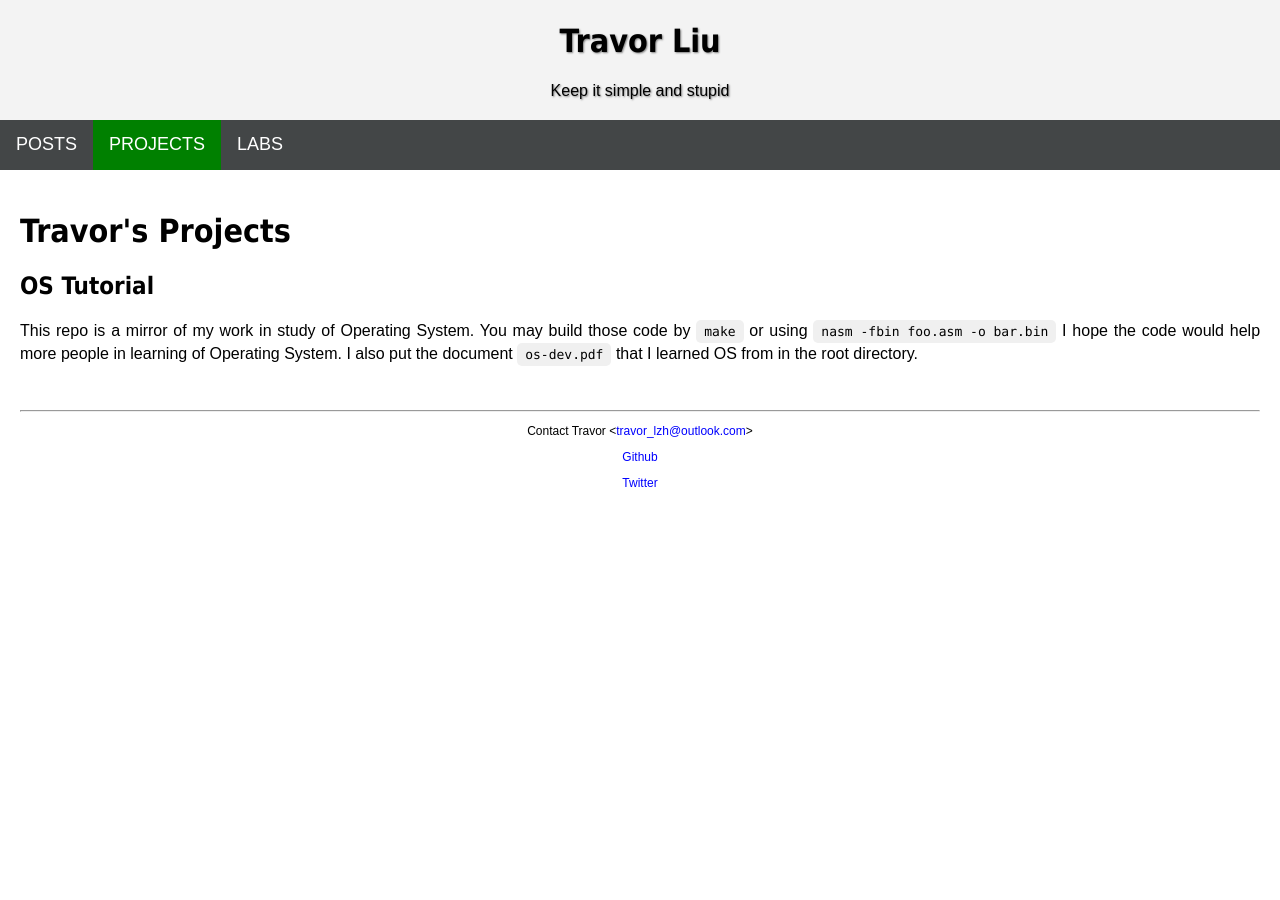
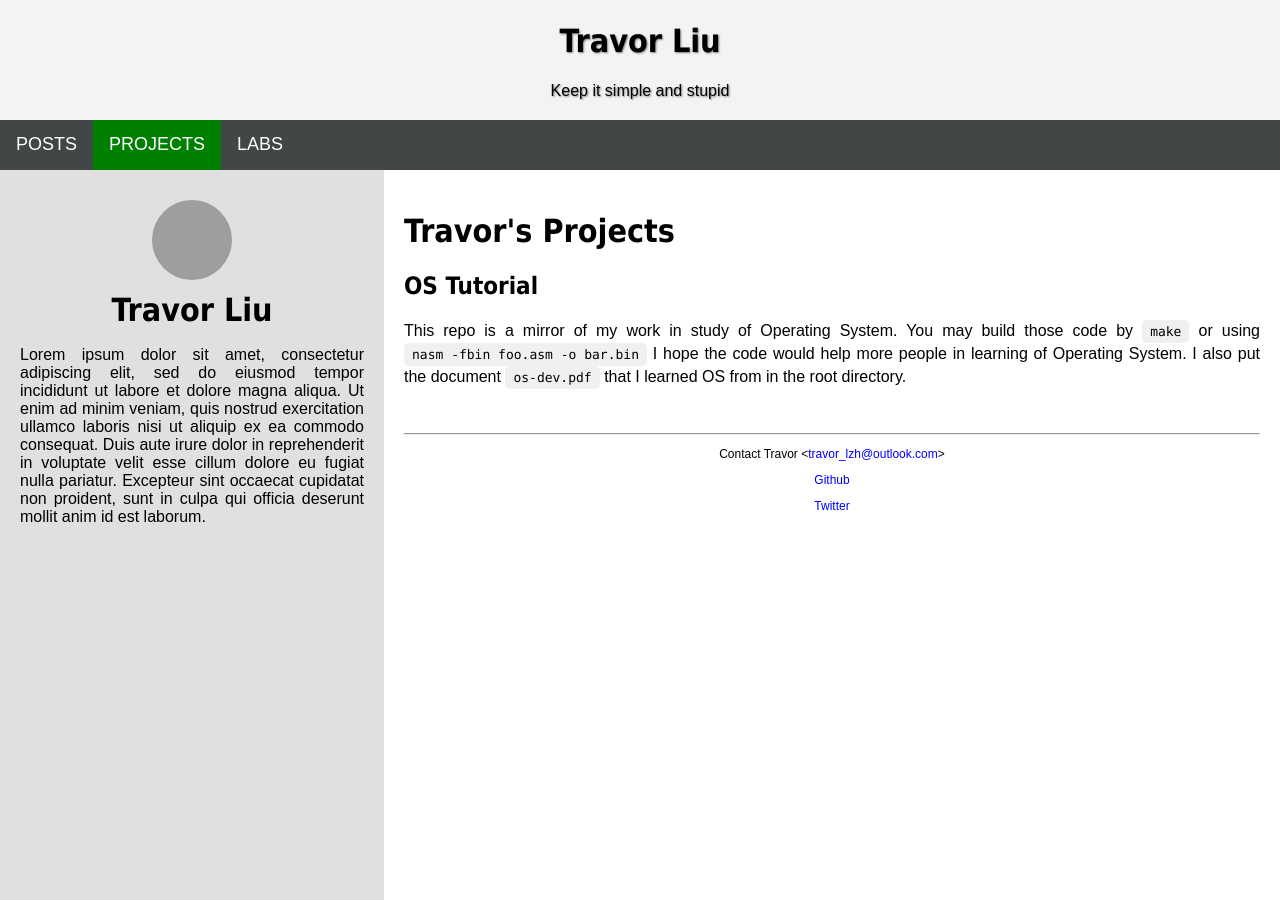
Before and after one commit to TravorLZH/travorlzh.github.io-old, a Jekyll site: the page built from projects.html, in a window 1280 px wide. Built offline with Jekyll 4.4.1, drawn with Linux system fonts in a browser that asks for light colours; grey boxes are pictures that could not be loaded.

Commit message:
Improved layout for desktop

```diff
--- a/_layouts/modern.html
+++ b/_layouts/modern.html
@@ -51,6 +63,13 @@
 			<a class="nav-btn hide-on-small" href="/labs.html">LABS</a>
 			<a class="nav-btn nav-menu hide-on-large" style="float: right;" href="/home.html"><i class="fa fa-home"></i></a>
 		</div>
+		<div id="sidebar" class="sidebar">
+			<img class="circle" style="position: absolute; left: 50%; margin-left: -40px; top: 30px;" width="80" height="80" src="https://avatars.githubusercontent.com/TravorLZH"/>
+			<h1>Travor Liu</h1>
+			<div id="bar-content">
+				<p>Lorem ipsum dolor sit amet, consectetur adipiscing elit, sed do eiusmod tempor incididunt ut labore et dolore magna aliqua. Ut enim ad minim veniam, quis nostrud exercitation ullamco laboris nisi ut aliquip ex ea commodo consequat. Duis aute irure dolor in reprehenderit in voluptate velit esse cillum dolore eu fugiat nulla pariatur. Excepteur sint occaecat cupidatat non proident, sunt in culpa qui officia deserunt mollit anim id est laborum.</p>
+			</div>
+		</div>
 		<div id="main" class="t-body">
 			<div class="content">
 				<h1>{{page.mtitle}}</h1>
--- a/assets/css/custom.css
+++ b/assets/css/custom.css
@@ -32,3 +32,9 @@
 .content img{
 	width: 100%;
 }
+
+@media only screen and (min-width: 420px){
+	.content img{
+		max-width: 100%;
+	}
+}
--- a/assets/css/main.css
+++ b/assets/css/main.css
@@ -25,8 +25,44 @@ h3 a{
 .t-body{
 	width: 100%;
 }
+.sidebar{
+	width: 25%;
+}
 .content{
 	text-align: justify;
 	margin: 20px;
 	padding-top: 1px;
 }
+@media only screen and (max-width: 420px) {
+	.sidebar{
+		display: none;
+	}
+}
+@media only screen and (min-width: 420px) {
+	.t-body{
+		position: absolute;
+		left: 30%;
+		width: 70%;
+	}
+	.sidebar{
+		text-align: center;
+		display: bloack;
+		position: fixed;
+		top: 170px;
+		width: 30%;
+		bottom: 0px;
+		background-color: #E0E0E0;
+	}
+	.sidebar h1{
+		text-align: center;
+		position: absolute;
+		width: 100%;
+		top: 100px;
+	}
+	.sidebar #bar-content{
+		position: absolute;
+		text-align: justify;
+		top: 160px;
+		margin: 0px 20px;
+	}
+}
```
Also changed, not shown: other parts of _layouts/modern.html (+12 -0 lines).
